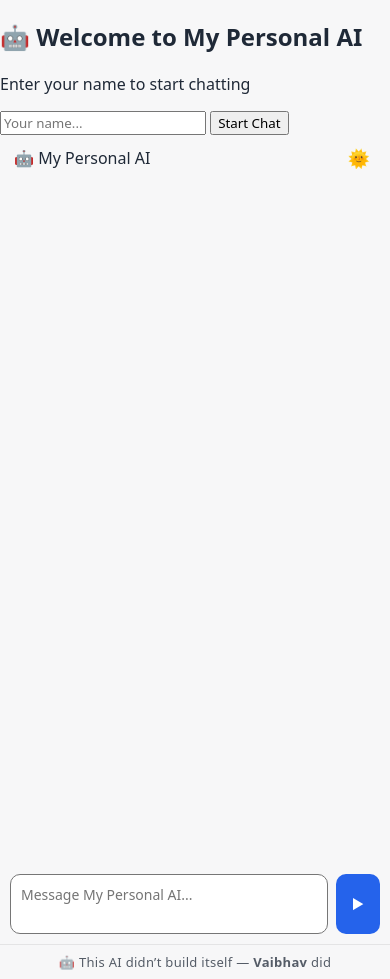
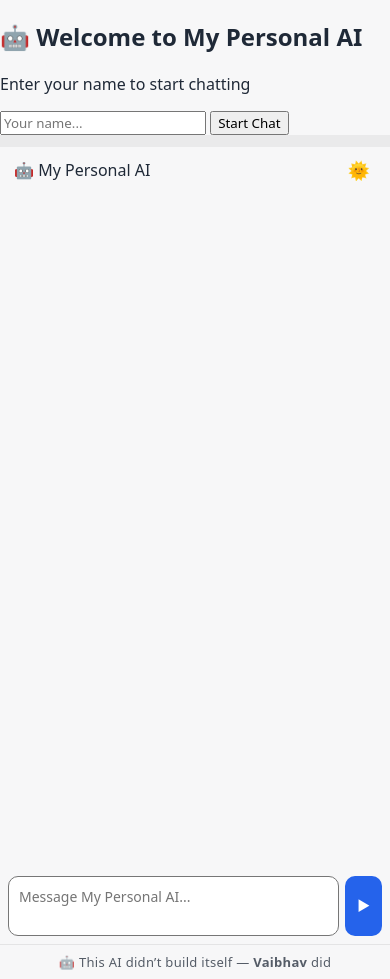
Before and after one commit to vs3241249-dotcom/my-personal-ai, a Flask app: page / in a window 390 px wide. Run offline with Flask 3, Linux system fonts and the light colour scheme.

Commit message:
Update style.css

```diff
--- a/static/style.css
+++ b/static/style.css
@@ -300,3 +300,80 @@ body.dark .footer {
     font-size: 14px;
   }
 }
+/* ================= MOBILE VIEW FIX ================= */
+@media (max-width: 768px) {
+
+  /* App layout */
+  .app {
+    flex-direction: column;
+    height: 100vh;
+  }
+
+  /* Sidebar → top horizontal scroll chats */
+  .sidebar {
+    width: 100%;
+    height: auto;
+    display: flex;
+    flex-direction: row;
+    overflow-x: auto;
+    overflow-y: hidden;
+    padding: 6px;
+    gap: 6px;
+  }
+
+  .sidebar-header {
+    display: none; /* mobile pe header hide */
+  }
+
+  #history {
+    display: flex;
+    gap: 6px;
+  }
+
+  .chat-title {
+    white-space: nowrap;
+    min-width: 120px;
+    font-size: 13px;
+    padding: 6px 8px;
+  }
+
+  /* Main area */
+  .main {
+    flex: 1;
+    height: 100%;
+  }
+
+  /* Chat bubbles full width */
+  .msg {
+    max-width: 90%;
+    font-size: 14px;
+  }
+
+  /* Input bar fix */
+  .input-bar {
+    padding: 8px;
+    gap: 6px;
+  }
+
+  textarea {
+    font-size: 14px;
+  }
+
+  button#send {
+    padding: 0 12px;
+    font-size: 14px;
+  }
+
+  /* 3-dot button always visible on mobile */
+  .more-btn {
+    opacity: 1 !important;
+  }
+
+  .msg.user .more-btn {
+    left: -20px;
+  }
+
+  .msg.bot .more-btn {
+    right: -20px;
+  }
+}
```
